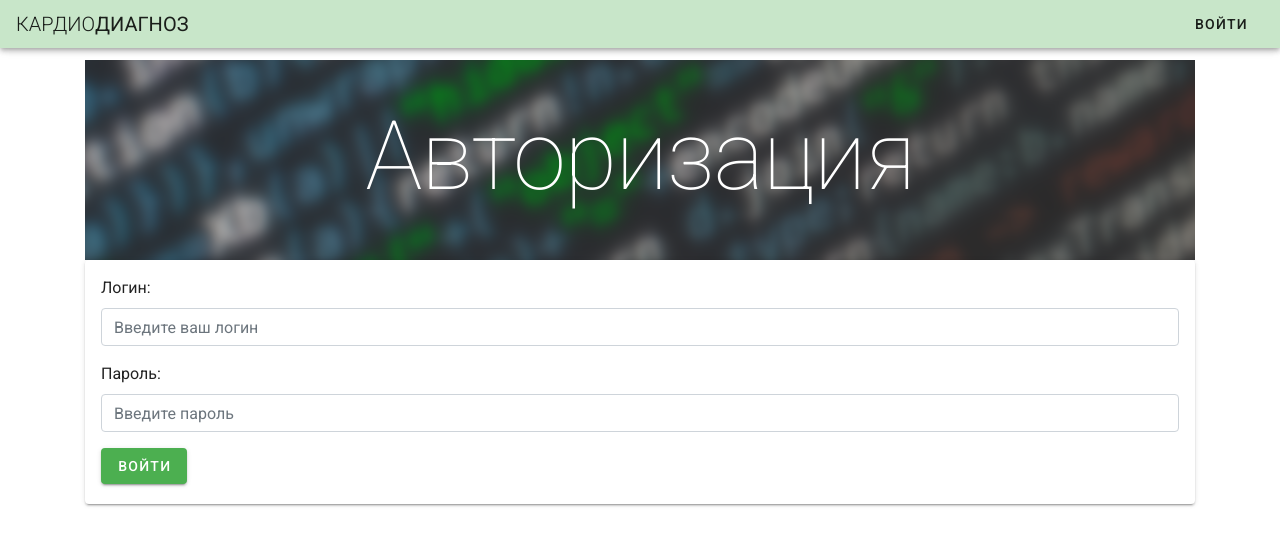
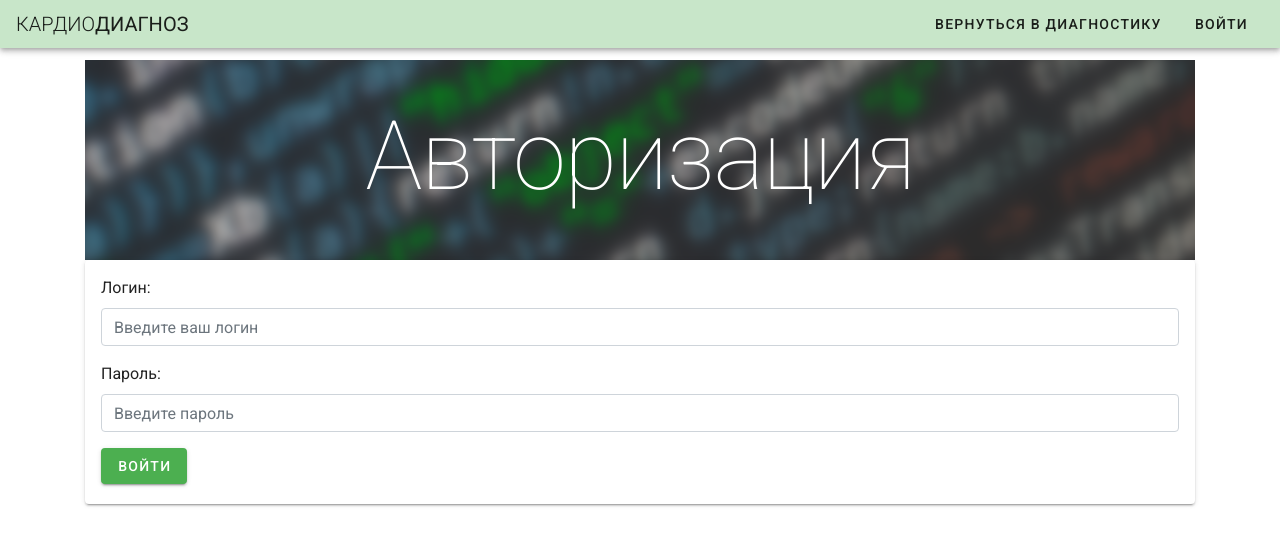
Before and after one commit to TolikKozhevnikov/Cardio-Vue, a Vue app: page /Auth in a window 1280 px wide. Shown: the top 546 px of the page. Built offline with nearby package versions, Linux system fonts and the light colour scheme.

Commit message:
Auth>Exit FixBug

```diff
--- a/src/App.vue
+++ b/src/App.vue
@@ -1,6 +1,6 @@
 <template>
   <v-app class="grey lighten-4">
-    <Navbar />
+
     <v-content>
       <router-view/>
 
@@ -12,13 +12,13 @@
 
 <script>
 
-import Navbar from '@/components/Navbar'
+
 
 export default {
   name: 'App',
 
   components: {
-    Navbar
+
   },
 
   data: () => ({
--- a/src/views/AdminPage.vue
+++ b/src/views/AdminPage.vue
@@ -1,6 +1,22 @@
 
 <template>
   <v-app>
+    <div>
+      <v-app-bar elevation="4" color="green lighten-4" dense>
+        <v-toolbar-title class="text-left text-uppercase font-weight-regular">
+          <span class="font-weight-light">Кардио</span>
+          <span>диагноз</span>
+        </v-toolbar-title>
+        <v-spacer></v-spacer>
+        <v-btn text class="text-uppercase" @click="goToUserPage()">Вернуться в диагностику</v-btn>
+        <div v-if="elIsVisible">
+          <v-btn text class="text-uppercase" @click="goToPage()">Войти</v-btn>
+        </div>
+        <div v-else>
+          <v-btn text class="text-uppercase" @click="goToPage()">Выйти</v-btn>
+        </div>
+      </v-app-bar>
+    </div>
     <v-tabs color="green darken-1">
       <v-tab :key="1">Заболевания / Все симптомы</v-tab>
       <v-tab :key="2">Добавить симптом / заболевание</v-tab>
@@ -350,7 +366,7 @@ export default {
   name: "App",
   data() {
     return {
-      url: 'http://127.0.0.1:8000/api',
+      url: "http://127.0.0.1:8000/api",
       search: "",
       file: null,
       headers: [
@@ -405,7 +421,7 @@ export default {
       GetCurrentBDForAdmin: null,
       CurrentBD: null,
       name: "",
-
+      elIsVisible: null,
       info: "",
       headerForRequest: {
         headers: {
@@ -426,11 +442,7 @@ export default {
       formData.append("title", this.name);
       formData.append("file", this.file);
       this.axios
-        .post(
-          this.url + "/FileUploadView",
-          formData,
-          this.headerForRequest
-        )
+        .post(this.url + "/FileUploadView", formData, this.headerForRequest)
         .then((response) => (this.info = response.data))
         .catch(function () {
           console.log("FAILURE!!");
@@ -443,8 +455,7 @@ export default {
     onChangeSelectedDBForAdmin() {
       this.axios
         .get(
-          this.url + "/ChangeSelectedBDForAdmin/" +
-            this.selectedForAdmin,
+          this.url + "/ChangeSelectedBDForAdmin/" + this.selectedForAdmin,
           this.headerForRequest
         )
         .then(
@@ -476,10 +487,7 @@ export default {
     onChangeSelectedType(id) {
       this.axios
         .get(
-          this.url + "/ChangeType/" +
-            this.SymptomIdForChangeTypeInt +
-            "/" +
-            id,
+          this.url + "/ChangeType/" + this.SymptomIdForChangeTypeInt + "/" + id,
           this.headerForRequest
         )
         .then(
@@ -490,7 +498,8 @@ export default {
     },
     ChangeToYes() {
       this.axios.get(
-        this.url + "/ChangeToYes/" +
+        this.url +
+          "/ChangeToYes/" +
           this.IdIllnessToChange +
           "/" +
           this.IdSymptomToChange,
@@ -500,7 +509,8 @@ export default {
     },
     ChangeToNo() {
       this.axios.get(
-        this.url + "/ChangeToNo/" +
+        this.url +
+          "/ChangeToNo/" +
           this.IdIllnessToChange +
           "/" +
           this.IdSymptomToChange,
@@ -510,7 +520,8 @@ export default {
     },
     ChangeToMaybe() {
       this.axios.get(
-        this.url + "/ChangeToMaybe/" +
+        this.url +
+          "/ChangeToMaybe/" +
           this.IdIllnessToChange +
           "/" +
           this.IdSymptomToChange,
@@ -523,7 +534,8 @@ export default {
     },
     SendNewSymptom() {
       this.axios.get(
-        this.url + "/AddSymptom/" +
+        this.url +
+          "/AddSymptom/" +
           this.nameSymptom +
           "/" +
           this.nameEngSymptom +
@@ -536,7 +548,8 @@ export default {
     },
     SendNewIllness() {
       this.axios.get(
-        this.url + "/AddIllness/" +
+        this.url +
+          "/AddIllness/" +
           this.NameIllness +
           "/" +
           this.NameEngIllness +
@@ -663,7 +676,11 @@ export default {
         .then((response) => (this.CurrentBD = response.data));
       this.axios
         .get(this.url + "/GetCurrentBDForAdmin")
-        .then((response) => (this.GetCurrentBDForAdmin = response.data, this.ReloadAll()));
+        .then(
+          (response) => (
+            (this.GetCurrentBDForAdmin = response.data), this.ReloadAll()
+          )
+        );
     },
     ReloadAll() {
       this.axios
@@ -688,10 +705,7 @@ export default {
         .get(this.url + "/ReturnAllTypeWithoutAll")
         .then((response) => (this.ReturnAllTypeWithoutAll = response.data));
       this.axios
-        .get(
-          this.url + "/ReturnBdVersionForAdmin",
-          this.headerForRequest
-        )
+        .get(this.url + "/ReturnBdVersionForAdmin", this.headerForRequest)
         .then((response) => (this.BdVersion = response.data));
       this.axios
         .get(this.url + "/GetListOfDB", this.headerForRequest)
@@ -708,9 +722,33 @@ export default {
 
       this.ClickSymptomForTable(1, 0);
     },
+    goToPage() {
+      if (localStorage.getItem("token") != null) {
+        localStorage.removeItem("token");
+        this.elIsVisible = false;
+        this.$router.push("/Auth");
+      } else {
+        this.elIsVisible = true;
+        this.$router.push("/Auth");
+      }
+    },
+    goToUserPage(){
+      this.$router.push("/UserPage");
+    },
   },
-
+  updated() {
+    if (localStorage.getItem("token") != null) {
+      this.elIsVisible = false;
+    } else {
+      this.elIsVisible = true;
+    }
+  },
   mounted() {
+    if (localStorage.getItem("token") != null) {
+      this.elIsVisible = false;
+    } else {
+      this.elIsVisible = true;
+    }
     this.axios
       .get(this.url + "/CountSymptomForAdmin")
       .then((response) => (this.CountSymptom = response.data));
@@ -733,10 +771,7 @@ export default {
       .get(this.url + "/ReturnAllTypeWithoutAll")
       .then((response) => (this.ReturnAllTypeWithoutAll = response.data));
     this.axios
-      .get(
-        this.url + "/ReturnBdVersionForAdmin",
-        this.headerForRequest
-      )
+      .get(this.url + "/ReturnBdVersionForAdmin", this.headerForRequest)
       .then((response) => (this.BdVersion = response.data));
     this.axios
       .get(this.url + "/GetListOfDB", this.headerForRequest)
--- a/src/views/Auth.vue
+++ b/src/views/Auth.vue
@@ -1,4 +1,22 @@
 <template>
+  <v-app>
+    <div>
+      <v-app-bar elevation="4" color="green lighten-4" dense>
+        <v-toolbar-title class="text-left text-uppercase font-weight-regular">
+          <span class="font-weight-light">Кардио</span>
+          <span>диагноз</span>
+        </v-toolbar-title>
+        <v-spacer></v-spacer>
+        <v-btn text class="text-uppercase" @click="goToUserPage()">Вернуться в диагностику</v-btn>
+        <div v-if="elIsVisible">
+          <v-btn text class="text-uppercase" @click="goToPage()">Войти</v-btn>
+        </div>
+        <div v-else>
+          <v-btn text class="text-uppercase" @click="goToPage()">Выйти</v-btn>
+        </div>
+
+      </v-app-bar>
+    </div>
     <v-container>
       <v-parallax dark height="200" src="../img/2.png">
         <v-row align="center" justify="center">
@@ -51,6 +69,7 @@
         </v-col>
       </v-row>
     </v-container>
+  </v-app>
 </template>
 <script>
 export default {
@@ -60,11 +79,11 @@ export default {
       username: "",
       password: "",
       errorPassOrUserName: false,
+      elIsVisible: null,
     };
   },
 
   methods: {
-
     login(event) {
       event.preventDefault();
       this.axios
@@ -82,6 +101,33 @@ export default {
     setLogined(token) {
       localStorage.setItem("token", token), this.$router.push("/AdminPage");
     },
+    goToPage() {
+      if (localStorage.getItem("token") != null) {
+        localStorage.removeItem("token");
+        this.elIsVisible = false;
+        this.$router.push("/Auth");
+      } else {
+        this.elIsVisible = true;
+        this.$router.push("/Auth");
+      }
+    },
+    goToUserPage(){
+      this.$router.push("/UserPage");
+    },
+  },
+  updated() {
+    if (localStorage.getItem("token") != null) {
+      this.elIsVisible = false;
+    } else {
+      this.elIsVisible = true;
+    }
+  },
+  mounted() {
+    if (localStorage.getItem("token") != null) {
+      this.elIsVisible = false;
+    } else {
+      this.elIsVisible = true;
+    }
   },
 };
 </script>
--- a/src/views/UserPage.vue
+++ b/src/views/UserPage.vue
@@ -1,6 +1,22 @@
 
 <template>
   <v-app>
+    <div>
+      <v-app-bar elevation="4" color="green lighten-4" dense>
+        <v-toolbar-title class="text-left text-uppercase font-weight-regular">
+          <span class="font-weight-light">Кардио</span>
+          <span>диагноз</span>
+        </v-toolbar-title>
+        <v-spacer></v-spacer>
+        <div v-if="elIsVisible">
+          <v-btn text class="text-uppercase" @click="goToPage()">Войти</v-btn>
+        </div>
+        <div v-else>
+          <v-btn text class="text-uppercase" @click="goToAdminPage()">Вернуться в администрирование</v-btn>
+          <v-btn text class="text-uppercase" @click="goToPage()">Выйти</v-btn>
+        </div>
+      </v-app-bar>
+    </div>
     <v-tabs color="green darken-1">
       <v-tab :key="1">Диагностика по симптомам</v-tab>
       <v-tab :key="2">Диагностика по заболеваниям</v-tab>
@@ -115,10 +131,7 @@
                     color="green"
                     >Добавить</v-btn
                   >
-                  <v-btn
-                    @click="CheckTheSymptom()"
-                    text
-                    color="green"
+                  <v-btn @click="CheckTheSymptom()" text color="green"
                     >Cледующий</v-btn
                   >
                 </v-row>
@@ -162,7 +175,7 @@
                   </th>
                 </v-row>
                 <v-row class="pt-3 mr-4">
-                  <v-card elevation='0' class="rounded-0 d-flex pa-2">
+                  <v-card elevation="0" class="rounded-0 d-flex pa-2">
                     <v-card-text class="black--text">
                       {{ illnessSelected }}
                     </v-card-text>
@@ -174,10 +187,7 @@
                   </th>
                 </v-row>
                 <v-row class="pt-3 mr-4">
-                  <v-sheet
-                    class="overflow-y-auto"
-                    max-height="220"
-                  >
+                  <v-sheet class="overflow-y-auto" max-height="220">
                     <v-simple-table dense>
                       <tbody>
                         <tr
@@ -195,11 +205,7 @@
                   <th class="text-left text-uppercase font-weight-regular px-3">
                     Симптомы которые могут быть:
                   </th>
-                  <v-sheet
-
-                    class="overflow-y-auto"
-                    max-height="220"
-                  >
+                  <v-sheet class="overflow-y-auto" max-height="220">
                     <v-simple-table dense>
                       <tbody>
                         <tr
@@ -241,7 +247,7 @@ export default {
   name: "App",
   data() {
     return {
-      url: 'http://127.0.0.1:8000/api',
+      url: "http://127.0.0.1:8000/api",
       search: "",
       headers: [
         {
@@ -250,6 +256,7 @@ export default {
           value: "name",
         },
       ],
+      elIsVisible: null,
       frequency: null,
       IdIllnessToChange: null,
       IdSymptomToChange: null,
@@ -300,7 +307,8 @@ export default {
     },
     ChangeToYes() {
       this.axios.get(
-        this.url + "/ChangeToYes/" +
+        this.url +
+          "/ChangeToYes/" +
           this.IdIllnessToChange +
           "/" +
           this.IdSymptomToChange
@@ -309,7 +317,8 @@ export default {
     },
     ChangeToNo() {
       this.axios.get(
-        this.url + "/ChangeToNo/" +
+        this.url +
+          "/ChangeToNo/" +
           this.IdIllnessToChange +
           "/" +
           this.IdSymptomToChange
@@ -318,7 +327,8 @@ export default {
     },
     ChangeToMaybe() {
       this.axios.get(
-        this.url + "/ChangeToMaybe/" +
+        this.url +
+          "/ChangeToMaybe/" +
           this.IdIllnessToChange +
           "/" +
           this.IdSymptomToChange
@@ -330,7 +340,8 @@ export default {
     },
     SendNewSymptom() {
       this.axios.get(
-        this.url + "/AddSymptom/" +
+        this.url +
+          "/AddSymptom/" +
           this.nameSymptom +
           "/" +
           this.nameEngSymptom +
@@ -342,7 +353,8 @@ export default {
     },
     SendNewIllness() {
       this.axios.get(
-        this.url + "/AddIllness/" +
+        this.url +
+          "/AddIllness/" +
           this.NameIllness +
           "/" +
           this.NameEngIllness +
@@ -379,9 +391,7 @@ export default {
       this.DeleteAllSelectedSymptom();
     },
     DeleteAllSelectedSymptom() {
-      this.axios.get(
-        this.url + "/DeleteSelectedSymptom/" + this.UserId
-      );
+      this.axios.get(this.url + "/DeleteSelectedSymptom/" + this.UserId);
       this.SymptomId = null;
       (this.visibleSelectedSimptom = false),
         this.axios
@@ -410,12 +420,7 @@ export default {
     },
     ClickSymptom(id) {
       this.axios
-        .get(
-          this.url + "/PresentSymptom/" +
-            this.UserId +
-            "/" +
-            id
-        )
+        .get(this.url + "/PresentSymptom/" + this.UserId + "/" + id)
         .then(
           (response) => ((this.SymptomId = response.data), this.IllnessSearch())
         );
@@ -450,12 +455,7 @@ export default {
     },
     DeleteSymptom(id) {
       this.axios
-        .get(
-          this.url + "/DeleteSymptom/" +
-            this.UserId +
-            "/" +
-            id
-        )
+        .get(this.url + "/DeleteSymptom/" + this.UserId + "/" + id)
         .then(
           (response) => (
             (this.SymptomId = response.data), this.SyptomAfterDelete()
@@ -476,8 +476,35 @@ export default {
           this.SymptomWithoutSelected()
         );
     },
+    goToPage() {
+      if (localStorage.getItem("token") != null) {
+        localStorage.removeItem("token")
+        this.elIsVisible = false;
+        this.$router.push("/Auth");
+      } else {
+        this.elIsVisible = true;
+        this.$router.push("/Auth");
+
+      }
+
+    },
+    goToAdminPage(){
+      this.$router.push("/AdminPage");
+    },
+  },
+  updated() {
+    if (localStorage.getItem("token") != null) {
+      this.elIsVisible = false;
+    } else {
+      this.elIsVisible = true;
+    }
   },
   mounted() {
+    if (localStorage.getItem("token") != null) {
+      this.elIsVisible = false;
+    } else {
+      this.elIsVisible = true;
+    }
     if (localStorage.getItem("userId") == null) {
       this.axios
         .get(this.url + "/GetUserId")
@@ -506,7 +533,7 @@ export default {
       .get(this.url + "/ReturnAllType")
       .then((response) => (this.AllType = response.data));
     if (this.SymptomId != null) {
-      this.visibleSelectedSimptom = true
+      this.visibleSelectedSimptom = true;
     }
   },
   computed: {
```
Lines whose indentation alone changed are shown as unchanged.
